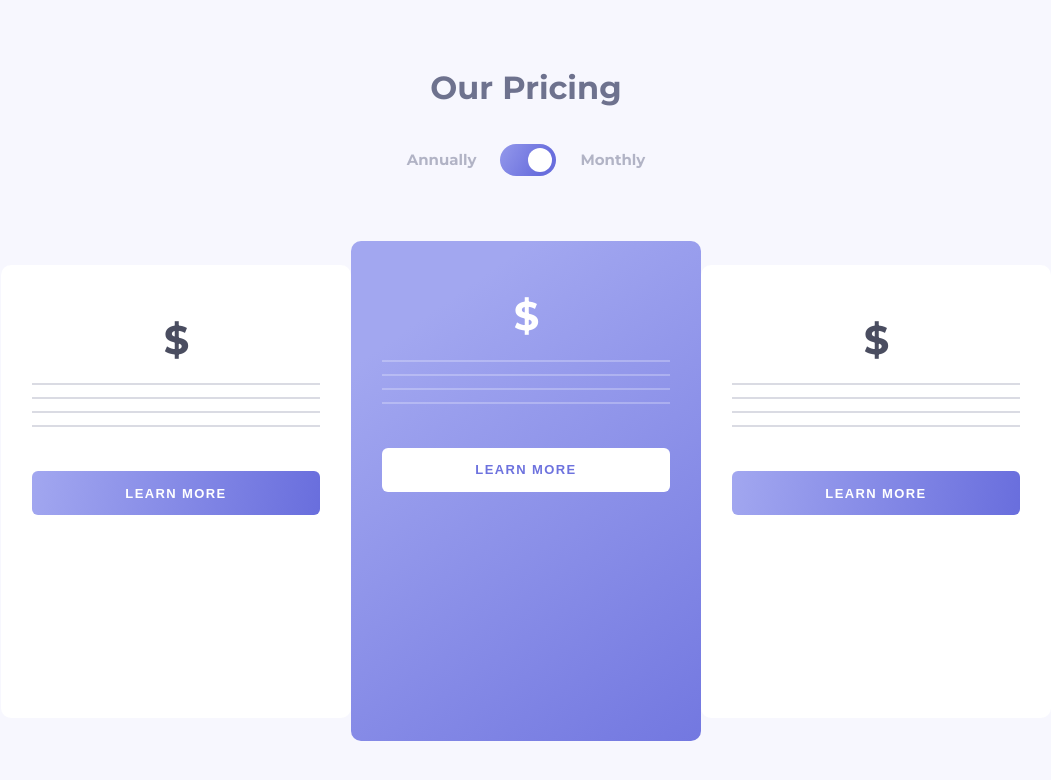
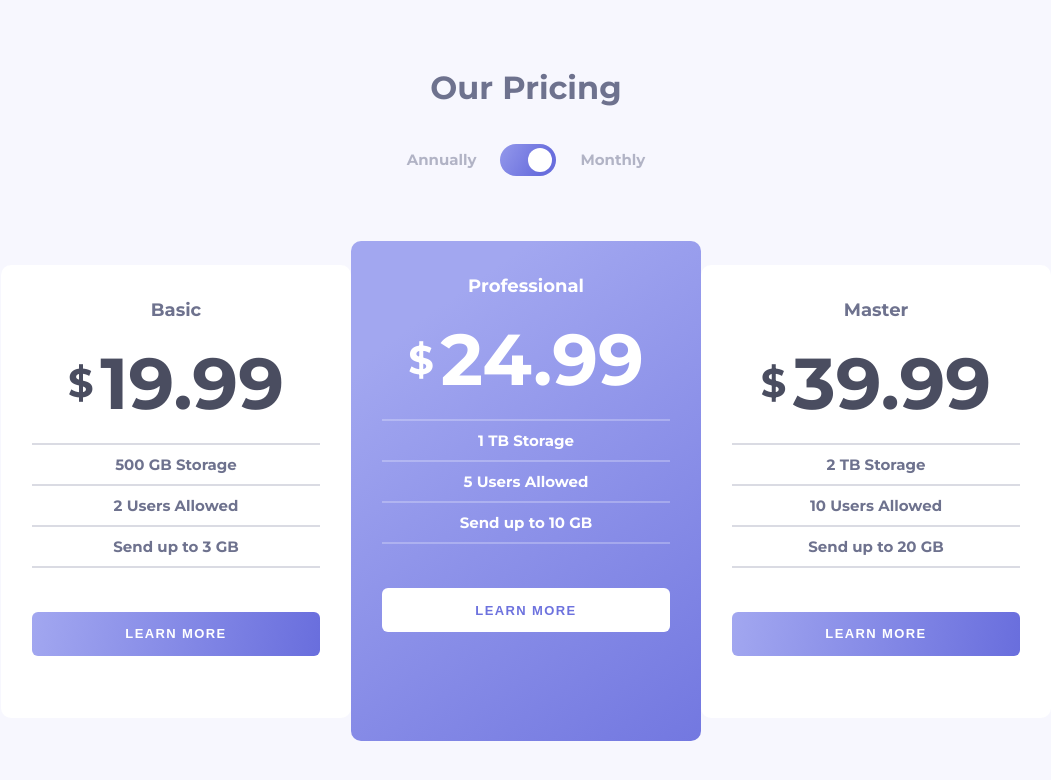
Before and after one commit to beqatsk/pricing-component, a React (Vite) app: page / in a window 1280 px wide. Shown: the top 780 px of the page, without its empty margins (114-1165 px from the left). Built offline with nearby package versions, Linux system fonts and the light colour scheme.

Commit message:
add data.json

```diff
--- a/src/App.css
+++ b/src/App.css
@@ -23,6 +23,7 @@ h2 {
   padding: 4px 4px 4px 28px;
   border-radius: 16px;
   background-image: linear-gradient(120deg, #a2a7f0 -25%, #696edd 75%);
+  cursor: pointer;
 }
 .circle {
   width: 24px;
--- a/src/App.jsx
+++ b/src/App.jsx
@@ -1,28 +1,29 @@
 import "./reset.css";
 import "./App.css";
+import date from "./data.json";
 
 function App() {
-  const basic = {
-    title: "Basic",
-    price: { monthly: "19.99", yearly: "199.99" },
-    storage: "500 GB Storage",
-    users: "2 Users Allowed",
-    send: "Send up to 3 GB",
-  };
-  const professional = {
-    title: "Professional",
-    price: { monthly: "24.99", yearly: "249.99" },
-    storage: "1 TB Storage",
-    users: "5 Users Allowed",
-    send: "Send up to 10 GB",
-  };
-  const master = {
-    title: "Master",
-    price: { monthly: "39.99", yearly: "239.99" },
-    storage: "2 TB Storage",
-    users: "10 Users Allowed",
-    send: "Send up to 20 GB",
-  };
+  // const basic = {
+  //   title: "Basic",
+  //   price: { monthly: "19.99", yearly: "199.99" },
+  //   storage: "500 GB Storage",
+  //   users: "2 Users Allowed",
+  //   send: "Send up to 3 GB",
+  // };
+  // const professional = {
+  //   title: "Professional",
+  //   price: { monthly: "24.99", yearly: "249.99" },
+  //   storage: "1 TB Storage",
+  //   users: "5 Users Allowed",
+  //   send: "Send up to 10 GB",
+  // };
+  // const master = {
+  //   title: "Master",
+  //   price: { monthly: "39.99", yearly: "239.99" },
+  //   storage: "2 TB Storage",
+  //   users: "10 Users Allowed",
+  //   send: "Send up to 20 GB",
+  // };
 
   return (
     <>
@@ -34,51 +35,52 @@ function App() {
         </div>
         <p className="monthly">Monthly</p>
       </div>
+
       <div className="list-container">
         <div className="main-container">
-          <h3 className="title">{}</h3>
+          <h3 className="title">{date[0].title}</h3>
           <h1 className="price">
             <span className="currency">$</span>
-            {}
+            {date[0].price.monthly}
           </h1>
           <div className="line"></div>
-          <h4 className="detail">{}</h4>
+          <h4 className="detail">{date[0].storage}</h4>
           <div className="line"></div>
-          <h4 className="detail">{}</h4>
+          <h4 className="detail">{date[0].users}</h4>
           <div className="line"></div>
-          <h4 className="detail">{}</h4>
+          <h4 className="detail">{date[0].send}</h4>
           <div className="line"></div>
           <button className="learn-button">LEARN MORE</button>
         </div>
 
         <div className="main-container-active">
-          <h3 className="title-active">{}</h3>
+          <h3 className="title-active">{date[1].title}</h3>
           <h1 className="price-active">
             <span className="currency-active">$</span>
-            {}
+            {date[1].price.monthly}
           </h1>
           <div className="line-active"></div>
-          <h4 className="detail-active">{}</h4>
+          <h4 className="detail-active">{date[1].storage}</h4>
           <div className="line-active"></div>
-          <h4 className="detail-active">{}</h4>
+          <h4 className="detail-active">{date[1].users}</h4>
           <div className="line-active"></div>
-          <h4 className="detail-active">{}</h4>
+          <h4 className="detail-active">{date[1].send}</h4>
           <div className="line-active"></div>
           <button className="learn-button-active">LEARN MORE</button>
         </div>
 
         <div className="main-container">
-          <h3 className="title">{}</h3>
+          <h3 className="title">{date[2].title}</h3>
           <h1 className="price">
             <span className="currency">$</span>
-            {}
+            {date[2].price.monthly}
           </h1>
           <div className="line"></div>
-          <h4 className="detail">{}</h4>
+          <h4 className="detail">{date[2].storage}</h4>
           <div className="line"></div>
-          <h4 className="detail">{}</h4>
+          <h4 className="detail">{date[2].users}</h4>
           <div className="line"></div>
-          <h4 className="detail">{}</h4>
+          <h4 className="detail">{date[2].send}</h4>
           <div className="line"></div>
           <button className="learn-button">LEARN MORE</button>
         </div>
--- /dev/null
+++ b/src/data.json
@@ -0,0 +1,26 @@
+[
+  {
+    "id": 1,
+    "title": "Basic",
+    "price": { "monthly": "19.99", "yearly": "199.99" },
+    "storage": "500 GB Storage",
+    "users": "2 Users Allowed",
+    "send": "Send up to 3 GB"
+  },
+  {
+    "id": 2,
+    "title": "Professional",
+    "price": { "monthly": "24.99", "yearly": "249.99" },
+    "storage": "1 TB Storage",
+    "users": "5 Users Allowed",
+    "send": "Send up to 10 GB"
+  },
+  {
+    "id": 3,
+    "title": "Master",
+    "price": { "monthly": "39.99", "yearly": "239.99" },
+    "storage": "2 TB Storage",
+    "users": "10 Users Allowed",
+    "send": "Send up to 20 GB"
+  }
+]
```
